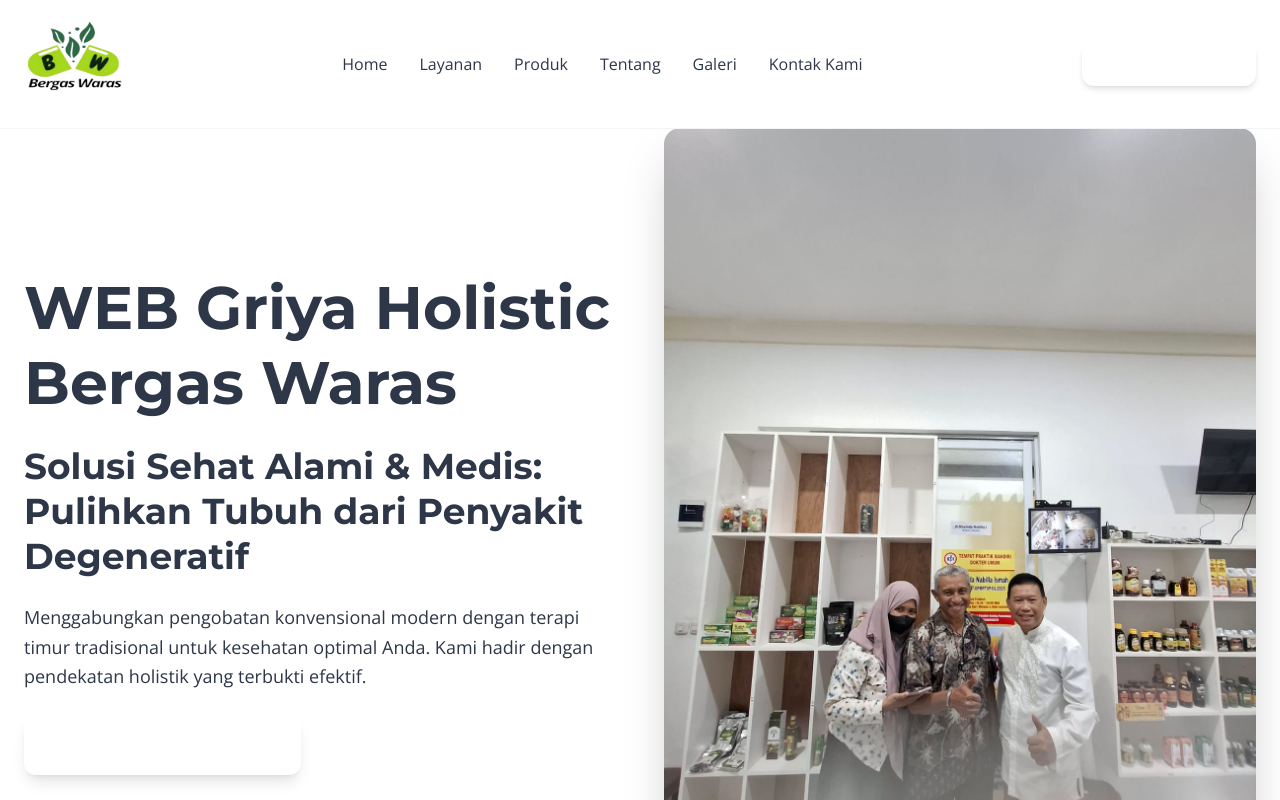
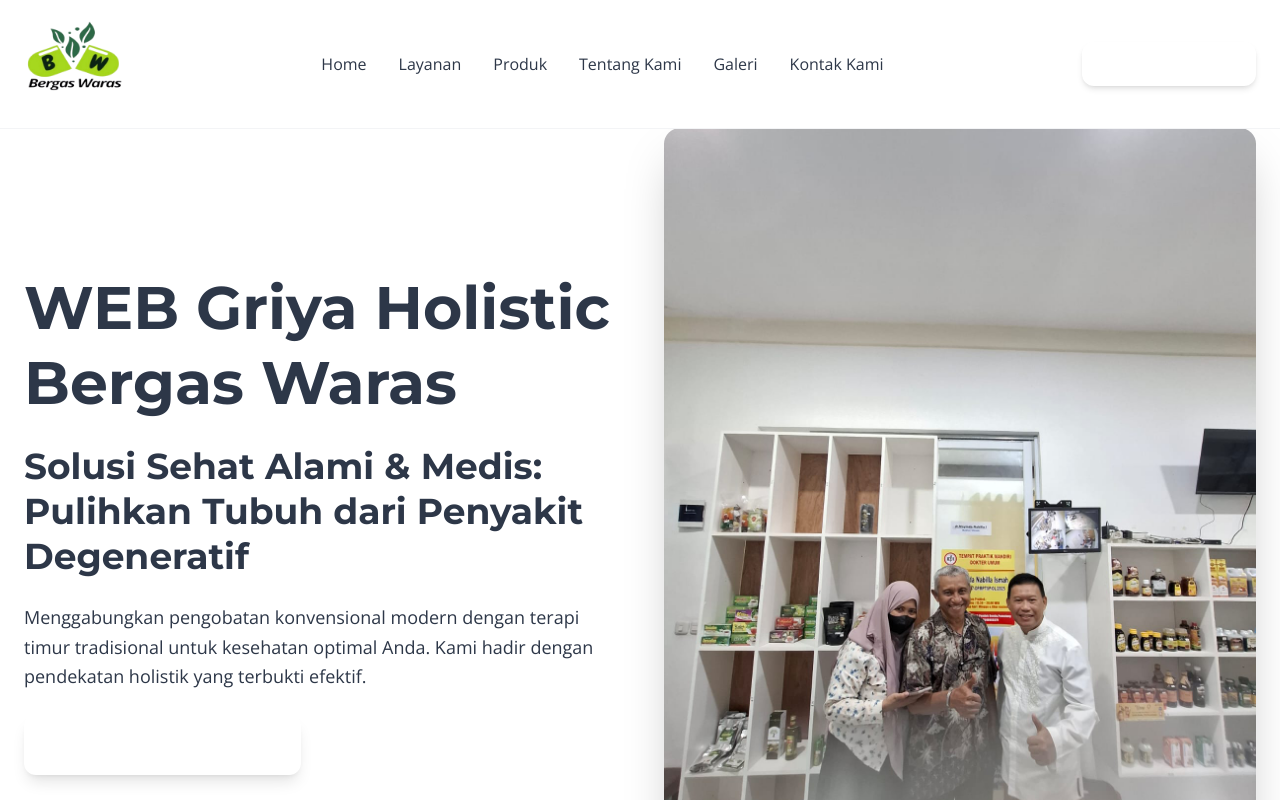
Before and after one commit to sonyfebrian/apotik, a React (Vite) app: page / in a window 1280 px wide. Shown: the top 800 px of the page. Built offline with nearby package versions, Linux system fonts and the light colour scheme.

Commit message:
style: update navigation label from Tentang to Tentang Kami in Header component

```diff
--- a/src/app/components/Header.tsx
+++ b/src/app/components/Header.tsx
@@ -23,7 +23,7 @@ export function Header() {
             Produk
           </a>
           <a href="#tentang" className="text-foreground hover:text-primary transition-colors">
-            Tentang
+            Tentang Kami
           </a>
           <a href="#galeri" className="text-foreground hover:text-primary transition-colors">
             Galeri
```
